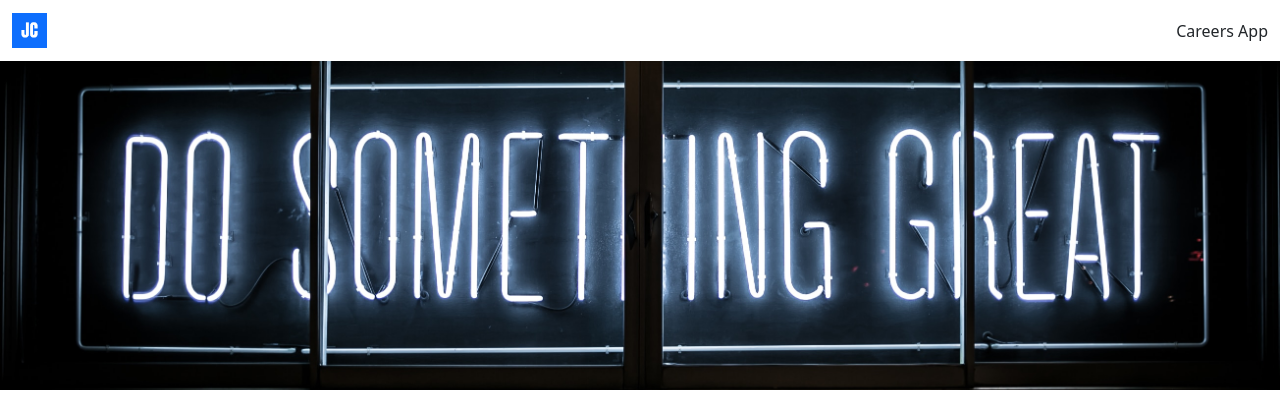
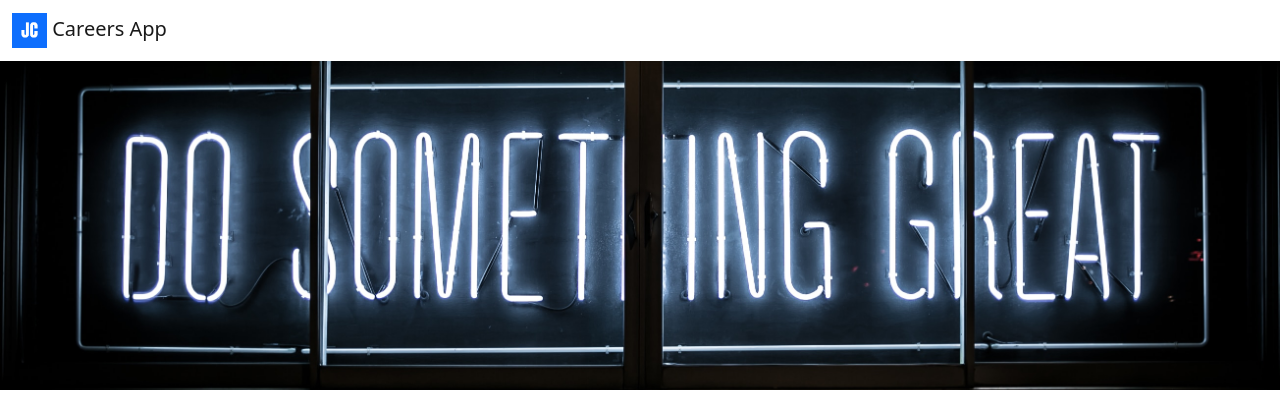
Before and after one commit to Youssef-Chibane/careers_app, a Flask app: template templates/home.html in a window 1280 px wide. Shown: the top 411 px of the page. Run offline with Flask 3, Linux system fonts and the light colour scheme; the template is opened without the code that fills it, so the values that code supplies are empty.

Commit message:
Back-Home-Link

```diff
--- a/templates/navbar.html
+++ b/templates/navbar.html
@@ -1,8 +1,8 @@
 <nav class="navbar shadow-sm fixed-top bg-white">
   <div class="container-fluid">
-    <a class="navbar-brand" href="#">
+    <a class="navbar-brand" href="/home">
       <img src="/static/logo.png" alt="" height="35px" class="d-inline-block align-text-center">
-      <a href="/home"></a>Careers App
+      Careers App
     </a>
   </div>
 </nav>
```
